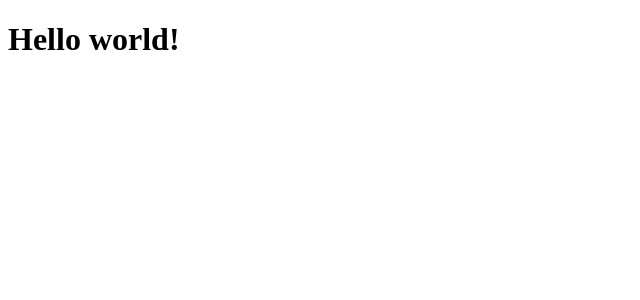
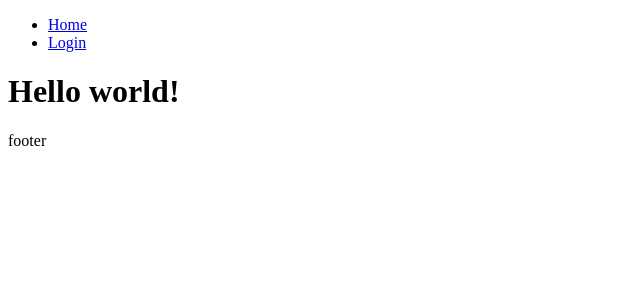
Before and after one commit to larsdouweschuitema-nuxt/funda-clone, a Nuxt app: page / in a window 1280 px wide. Shown: the top 300 px of the page, without its empty margins (0-640 px from the left). Built offline with nearby package versions, Linux system fonts and the light colour scheme.

Commit message:
feat(layouts): add default layouts

```diff
--- /dev/null
+++ b/components/the-footer.vue
@@ -0,0 +1,5 @@
+<template>
+  <footer>
+    footer
+  </footer>
+</template>
--- /dev/null
+++ b/components/the-header.vue
@@ -0,0 +1,10 @@
+<template>
+  <header>
+    <nav>
+      <ul>
+        <li><NuxtLink to="/">Home</NuxtLink></li>
+        <li><NuxtLink to="/login">Login</NuxtLink></li>
+      </ul>
+    </nav>
+  </header>
+</template>
--- /dev/null
+++ b/layouts/auth.vue
@@ -0,0 +1,5 @@
+<template>
+  <div>
+    <Nuxt />
+  </div>
+</template>
--- /dev/null
+++ b/layouts/default.vue
@@ -0,0 +1,7 @@
+<template>
+  <div>
+    <TheHeader />
+    <Nuxt />
+    <TheFooter />
+  </div>
+</template>
--- /dev/null
+++ b/nuxt.config.js
@@ -0,0 +1,3 @@
+export default {
+  components: true
+}
--- a/pages/index.vue
+++ b/pages/index.vue
@@ -1,3 +1,5 @@
 <template>
-  <h1>Hello world!</h1>
+  <main>
+    <h1>Hello world!</h1>
+  </main>
 </template>
--- /dev/null
+++ b/pages/login.vue
@@ -0,0 +1,11 @@
+<template>
+  <main>
+    <h1>Login page</h1>
+  </main>
+</template>
+
+<script>
+export default {
+  layout: 'auth',
+}
+</script>
```
